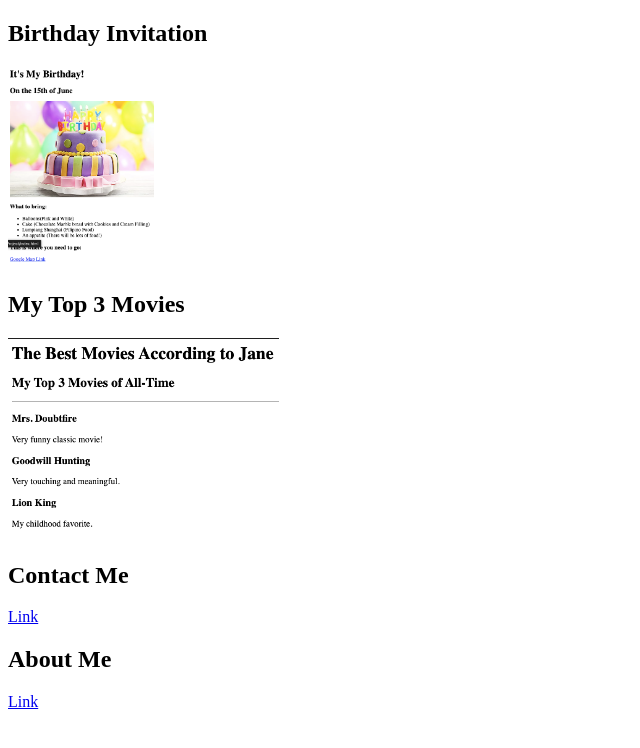
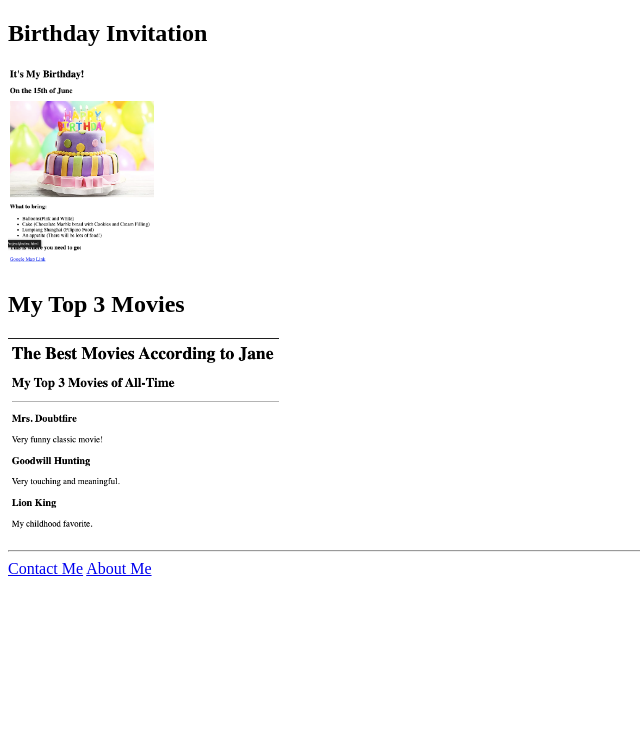
Before and after one commit to jpdm07/html-portfolio, a plain HTML site: page index.html in a window 1280 px wide. Shown: the whole page, without its empty margins (0-640 px from the left). Drawn offline with Linux system fonts and the light colour scheme.

Commit message:
Update index.html

```diff
--- a/index.html
+++ b/index.html
@@ -9,10 +9,10 @@
     <a href="./public/birthday-invite.html"><img src ="./assets/images/Happy Birthday.png" height="200"/></a>
     <h2>My Top 3 Movies</h2>
     <a href="./public/movie-ranking.html"><img src="./assets/images/My Top 3 Movies.png" height="200"/></a>
-    <h2>Contact Me</h2>
-    <a href="./public/contact.html">Link</a>
-    <h2>About Me</h2>
-    <a href="./public/about.html">Link</a>
+    <hr />
+    <a href="./public/contact.html">Contact Me</a>
+
+    <a href="./public/about.html">About Me</a>
 
 </body>
 
```
